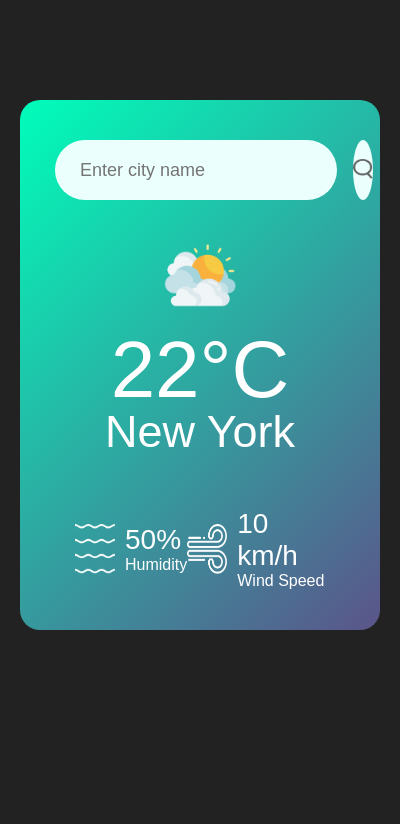
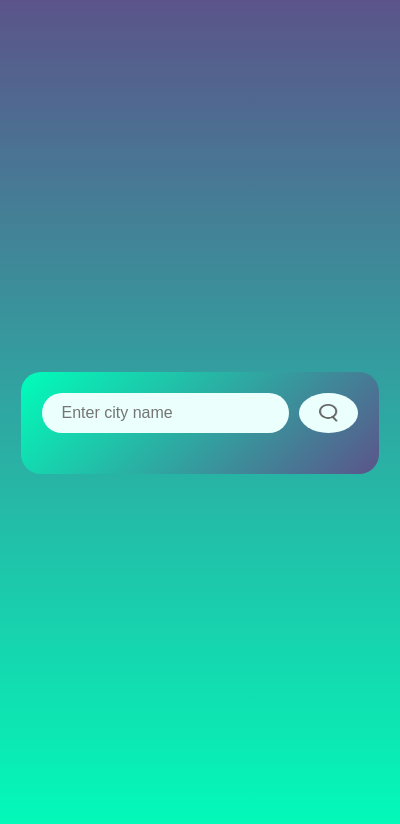
Before and after one commit to Rudragupta-1/WEB-THERM, a browser extension: page Weather_API/popup.html in a window 400 px wide. Drawn offline with Linux system fonts and the light colour scheme.

Commit message:
Completed

```diff
--- a/Weather_API/script.js
+++ b/Weather_API/script.js
@@ -1,9 +1,9 @@
 const apiKey = "c0571bc1b4c666e014daf43ed2a3da56";
-const apiUrl =
-  "https://api.openweathermap.org/data/2.5/weather?units=metric&q=";
+const apiUrl = "https://api.openweathermap.org/data/2.5/weather?units=metric&q=";
 const searchBox = document.querySelector(".search input");
 const searchBtn = document.querySelector(".search button");
 const weatherIcon = document.querySelector(".weather-icon");
+
 async function checkWeather(city) {
   const response = await fetch(apiUrl + city + `&appid=${apiKey}`);
   let data = await response.json();
@@ -13,17 +13,33 @@ async function checkWeather(city) {
   document.querySelector(".temp").innerHTML = Math.round(data.main.temp) + "°C";
   document.querySelector(".humidity").innerHTML = data.main.humidity + "%";
   document.querySelector(".wind").innerHTML = data.wind.speed + " Km/h";
-  if (data.weather[0].main == "Clouds") {
-    weatherIcon.src = "clouds.png";
-  } else if (data.weather[0].main === "Clear") {
-    weatherIcon.src = "clear.png";
-  } else if (data.weather[0].main === "Rain") {
-    weatherIcon.src = "rain.png";
-  } else if (data.weather[0].main === "Drizzle") {
-    weatherIcon.src = "drizzle.png";
-  } else if (data.weather[0].main === "Mist") {
-    weatherIcon.src = "mist.png";
+
+  switch (data.weather[0].main) {
+    case "Clouds":
+      weatherIcon.src = "clouds.png";
+      break;
+    case "Clear":
+      weatherIcon.src = "clear.png";
+      break;
+    case "Rain":
+      weatherIcon.src = "rain.png";
+      break;
+    case "Drizzle":
+      weatherIcon.src = "drizzle.png";
+      break;
+    case "Mist":
+      weatherIcon.src = "mist.png";
+      break;
+    case "Snow":
+      weatherIcon.src = "snow.png";
+      break;
+    case "Thunderstorm":
+      weatherIcon.src = "thunderstorm.png";
+      break;
+    default:
+      weatherIcon.src = "default.png";
   }
+
   document.querySelector(".weather").style.display = "block";
 }
 
--- a/Weather_API/style.css
+++ b/Weather_API/style.css
@@ -1,83 +1,115 @@
 * {
   margin: 0;
-  padding: 0;
+  padding: 0.8px;
   box-sizing: border-box;
-  font-family: sans-serif;
+  font-family: Arial, sans-serif;
 }
+
 body {
   background-color: #222;
+  margin: 0;
+  padding: 0;
+  display: flex;
+  align-items: center;
+  justify-content: center;
+  height: 100vh;
+  overflow: hidden;
+  background: linear-gradient(0deg, #00feba, #5b548a);
 }
+
 .card {
   width: 90%;
-  max-width: 470px;
+  max-width: 400px;
   background: linear-gradient(135deg, #00feba, #5b548a);
   color: #fff;
-  margin: 100px auto 0;
   border-radius: 20px;
-  padding: 40px 35px;
+  border-color: 12rem solid black;
+  padding: 20px;
   text-align: center;
 }
+
 .search {
   width: 100%;
   display: flex;
   align-items: center;
   justify-content: space-between;
+  margin-bottom: 20px;
 }
+
 .search input {
-  border: 0;
-  outline: 0;
+  border: none;
+  outline: none;
   background: #ebfffc;
   color: #555;
-  padding: 10px 25px;
-  height: 60px;
-  border-radius: 30px;
+  padding: 10px 20px;
+  height: 40px;
+  border-radius: 20px;
   flex: 1;
-  margin-right: 16px;
-  font-size: 18px;
+  margin-right: 10px;
+  font-size: 16px;
 }
+
 .search button {
-  border: 0;
-  outline: 0;
+  border: none;
+  outline: none;
   background: #ebfffc;
   border-radius: 50%;
-  width: 60px;
-  height: 60px;
+  width: 80px;
+  height: 40px;
   cursor: pointer;
+  display: flex;
+  align-items: center;
+  justify-content: center;
 }
+
 .search button img {
-  /* width:16px; */
+  width: 20px;
+  height: 20px;
 }
+
+.weather {
+  display: none;
+}
+
 .weather-icon {
   border-radius: 50%;
-  /* width:170px; */
-  margin-top: 30px;
+  margin-top: 20px;
+  width: 70px;
+  height: 70px;
 }
+
 .weather h1 {
-  font-size: 80px;
+  font-size: 50px;
   font-weight: 500;
+  margin: 10px 0;
 }
+
 .weather h2 {
-  font-size: 45px;
+  font-size: 24px;
   font-weight: 400;
-  margin-top: -10px;
+  margin-bottom: 20px;
 }
+
 .details {
   display: flex;
   align-items: center;
   justify-content: space-between;
   padding: 0 20px;
-  margin-top: 50px;
+  margin-top: 30px;
 }
+
 .col {
   display: flex;
   align-items: center;
   text-align: left;
 }
+
 .col img {
-  width: 40px;
+  width: 30px;
   margin-right: 10px;
 }
+
 .humidity,
 .wind {
-  font-size: 28px;
+  font-size: 18px;
 }
```
Also changed, not shown: Weather_API/icon.png (added), Weather_API/manifest.json (renamed from manifest.json), 1 other file.
